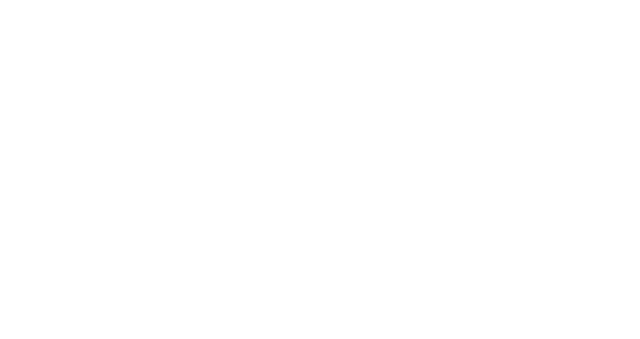
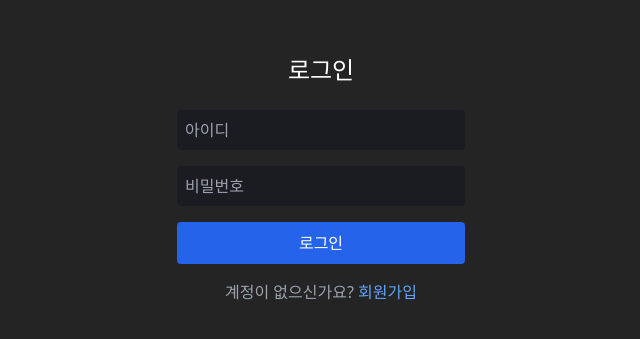
Before and after one commit to hyojeongAN/frontend, a React app: page /login in a window 1280 px wide. Before the commit this address had no page. Shown: the part 221-560 px from the top of the page, without its empty margins (319-959 px from the left). Built offline with nearby package versions, Linux system fonts and the light colour scheme; the HTML template or start-up script is replaced by a standard one.

Commit message:
회원가입, 로그인 기본 초안

```diff
--- a/src/App.jsx
+++ b/src/App.jsx
@@ -2,7 +2,10 @@ import { Routes, Route } from "react-router-dom";
 import MainLayout from "./layout/MainLayout";
 import Dashboard from "./pages/Dashboard";
 import ErrorLogs from "./pages/ErrorLogs";
-import Settings from "./pages/Settings";
+import Settings from "./pages/Settings"
+import Profile from "./pages/Profile";
+import UserJoin from "./pages/UserJoin";
+import Login from "./pages/Login";
 import axios from 'axios';
 
 export default function App() {
@@ -12,7 +15,11 @@ export default function App() {
         <Route index element={<Dashboard />} />
         <Route path="logs" element={<ErrorLogs />} />
         <Route path="settings" element={<Settings />} />
+        <Route path="profile" element={<Profile />} />
       </Route>
+
+        <Route path="userjoin" element={<UserJoin />} />
+        <Route path="login" element={<Login />} />
     </Routes>
   );
 }
--- a/src/components/Header.jsx
+++ b/src/components/Header.jsx
@@ -1,6 +1,19 @@
 import { Bell, User, SunMoon } from "lucide-react";
+import { useNavigate } from "react-router-dom";
+import { useAuth } from "../contexts/AuthContext";
 
 export default function Header() {
+    const navigate = useNavigate();
+    const { user } = useAuth();
+
+    const handleUserClick = () => {
+        if (!user) {
+            navigate("/login")
+        } else {
+            navigate("/profile")
+        }
+    }
+
     return (
         <header className="flex justify-end items-center px-6 py-4 border-b border-white/5 bg-[#111217]">
             <div className="flex items-center gap-4">
@@ -11,7 +24,8 @@ export default function Header() {
                     <SunMoon size={20} />
                 </button>
 
-                <div className="w-8 h-8 rounded-full bg-white/10 flex items-center justify-center">
+                <div onClick={handleUserClick}
+                    className="w-8 h-8 rounded-full bg-white/10 flex items-center justify-center cursor-pointer">
                     <User size={18} />
                 </div>
             </div>
--- /dev/null
+++ b/src/contexts/AuthContext.jsx
@@ -0,0 +1,20 @@
+import { createContext, useState, useContext } from 'react';
+
+export const AuthContext = createContext();
+
+export const AuthProvider = ({ children }) => {
+    const [user, setUser] = useState(null);
+
+    const login = (userData) => setUser(userData);
+    const logout = () => setUser(null);
+
+    return (
+        <AuthContext.Provider value={{ user, login, logout }}>
+            {children}
+        </AuthContext.Provider>
+    );
+}
+
+export function useAuth() {
+    return useContext(AuthContext);
+}
--- a/src/index.css
+++ b/src/index.css
@@ -28,6 +28,7 @@ a:hover {
 
 body {
   margin: 0;
+  background-color: #242424;
 }
 
 h1 {
--- a/src/main.jsx
+++ b/src/main.jsx
@@ -3,9 +3,12 @@ import ReactDOM from "react-dom/client";
 import App from "./App";
 import "./index.css";
 import { BrowserRouter } from "react-router-dom";
+import { AuthProvider } from './contexts/AuthContext.jsx';
 
 ReactDOM.createRoot(document.getElementById('root')).render(
   <BrowserRouter>
-    <App />
+    <AuthProvider>
+      <App />
+    </AuthProvider>
   </BrowserRouter>
 );
--- a/src/pages/ErrorLogs.jsx
+++ b/src/pages/ErrorLogs.jsx
@@ -1,15 +1,12 @@
-import axios from 'axios';
+import axios from '../api/axiosConfig';
 import React, { useEffect, useState } from 'react';
 
 export default function ErrorLogs() {
   const [logs, setLogs] = useState([]);
 
   useEffect(() => {
-    axios.get('/api/logs')
-      .then(res => {
-        console.log("받아온 로그 데이터: ", res.data);
-        setLogs(res.data);
-      })
+    axios.get('/logs')
+      .then(res => serLogs(res.data))
       .catch(err => console.error(err));
   }, []);
 
--- /dev/null
+++ b/src/pages/Login.jsx
@@ -0,0 +1,34 @@
+import { Link, useNavigate } from "react-router-dom";
+import { useAuth } from "../contexts/AuthContext";
+
+export default function Login() {
+    const navigate = useNavigate();
+    const { login } = useAuth();
+
+    const handLeSubmit = (e) => {
+        e.preventDefault();
+
+        login({ username: "test1" });
+        navigate("/profile");
+    };
+
+    return (
+        <div className="flex flex-col items-center justify-center h-screen text-white" onSubmit={handLeSubmit}>
+            <h2 className="text-2xl mb-6">로그인</h2>
+
+            <form className="flex flex-col gap-4 w-72" onSubmit={handLeSubmit}>
+                <input className="p-2 rounded bg-[#1a1c21]" placeholder="아이디" />
+                <input className="p-2 rounded bg-[#1a1c21]" type="password" placeholder="비밀번호" />
+
+                <button className="bg-blue-600 py-2 rounded">로그인</button>
+            </form>
+
+            <p className="mt-4 text-gray-400">
+                계정이 없으신가요?{" "}
+                <Link to="/userjoin" className="text-blue-400 hover:underline">
+                    회원가입
+                </Link>
+            </p>
+        </div>
+    );
+}
--- /dev/null
+++ b/src/pages/Profile.jsx
@@ -0,0 +1,17 @@
+import { useAuth } from "../contexts/AuthContext"
+
+export default function Profile () {
+    const { user, logout } = useAuth;
+
+    return (
+        <div className="p-6 text-white">
+            <h2 className="text-xl mb-4">프로필</h2>
+
+            <p className="text-gray-300">사용자: {user?.username}</p>
+
+            <button onClick={logout} className="mt-4 bg-red-600 px-4 py-2 rounded">
+                로그아웃
+            </button>
+        </div>
+    );
+}
--- /dev/null
+++ b/src/pages/UserJoin.jsx
@@ -0,0 +1,23 @@
+import { useNavigate } from "react-router-dom"
+
+export default function UserJoin () {
+    const navigate = useNavigate();
+
+    const handleUserJoin = (e) => {
+        e.preventDefault();
+        navigate("/login")
+    }
+
+    return (
+        <div className="flex flex-col items-center justify-center h-screen text-white">
+            <h2 className="text-2xl mb-6">회원가입</h2>
+
+            <form className="flex flex-col gap-4 w-72" onSubmit={handleUserJoin}>
+                <input className="p-2 rounded bg-[#1a1c21]" placeholder="아이디" />
+                <input className="p-2 rounded bg-[#1a1c21]" type="password" placeholder="비밀번호" />
+
+                <button className="bg-blue-600 py-2 rounded">회원가입</button>
+            </form>
+        </div>
+    );
+}
```
Also changed, not shown: src/styles/header.css (deleted, +0 -31 lines).
